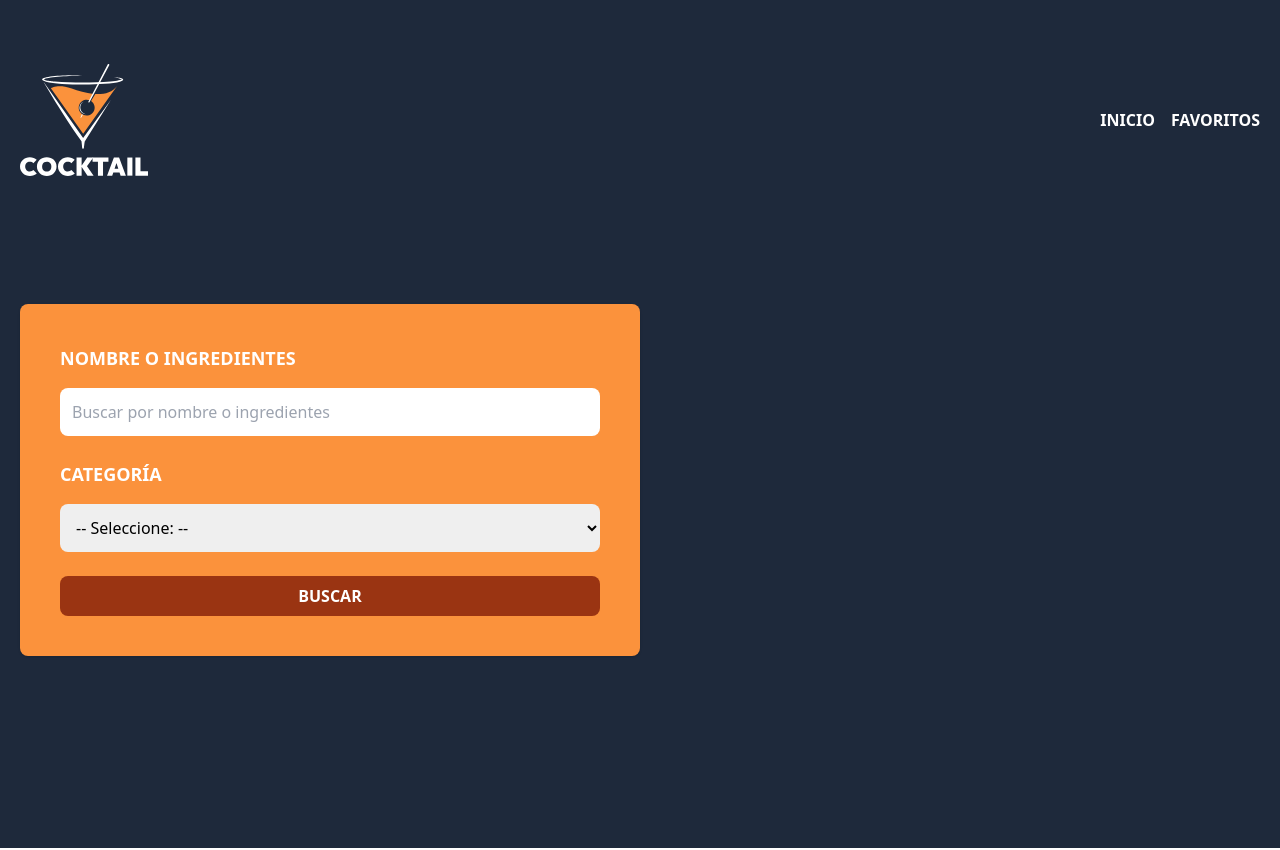
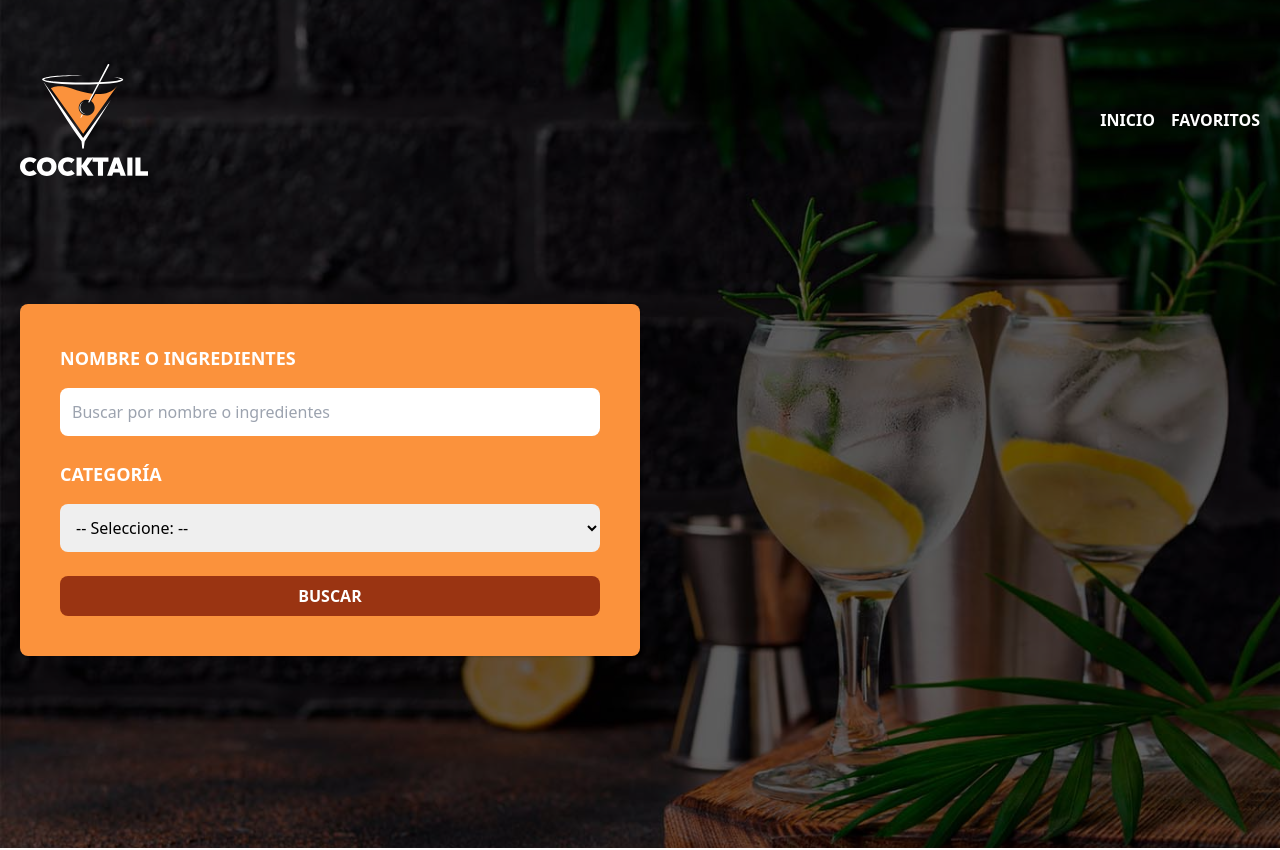
Before and after one commit to michelanyelo/bebidas-VUE, a Vue app: page / in a window 1280 px wide. Shown: the top 850 px of the page. Built offline with nearby package versions, Linux system fonts and the light colour scheme.

Commit message:
Actualizar HeaderComp para resaltar la página de inicio y agregar fondo personalizado

```diff
--- a/src/components/HeaderComp.vue
+++ b/src/components/HeaderComp.vue
@@ -1,10 +1,14 @@
 <script setup>
-import { RouterLink } from 'vue-router';
+import { RouterLink, useRoute } from 'vue-router';
+import { computed } from 'vue';
+
+const route = useRoute();
+const paginaInicio = computed(() => route.name === 'inicio');
 
 </script>
 
 <template>
-  <header class="bg-slate-800">
+  <header class="bg-slate-800" :class="{ 'header': paginaInicio }">
     <div class="mx-auto container px-5 py-16">
       <div class="flex justify-between items-center">
         <div>
@@ -20,7 +24,7 @@
         </nav>
       </div>
 
-      <form class="md:w-1/2 2xl:w-1/3 bg-orange-400 my-32 p-10 rounded-lg shadow space-y-6">
+      <form class="md:w-1/2 2xl:w-1/3 bg-orange-400 my-32 p-10 rounded-lg shadow space-y-6" v-if="paginaInicio">
         <!-- Ingrediente -->
         <div class="space-y-4">
           <label for="ingrediente" class="block text-white uppercase font-extrabold text-lg">Nombre o
@@ -45,4 +49,12 @@
   </header>
 </template>
 
-<style scoped></style>
+<style scoped>
+.header {
+  background-image: url('/img/bg.jpg');
+  background-size: cover;
+  background-position: center;
+  background-blend-mode: overlay;
+  background-color: rgba(0, 0, 0, 0.5);
+}
+</style>
```
